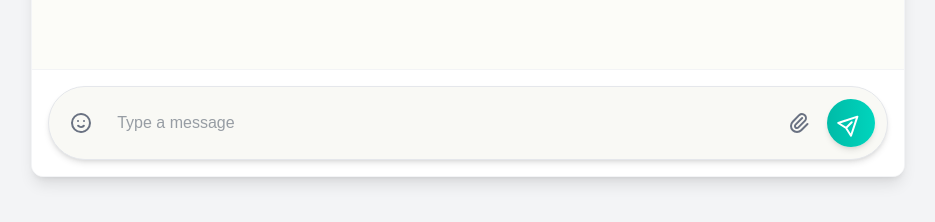
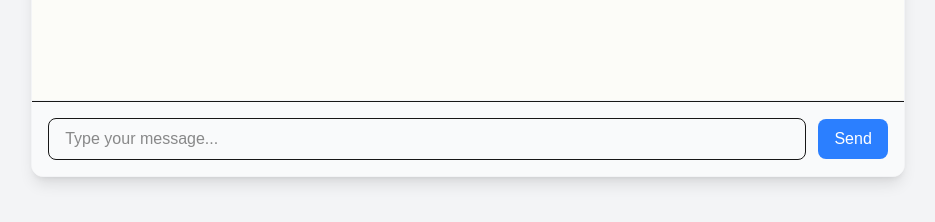
Before and after one commit to akhileshkushwaha7/Aichatbot, a Next.js app in the folder client/my-app/: page / in a window 1280 px wide. Shown: the part 575-797 px from the top of the page, without its empty margins (172-1107 px from the left). Built offline with nearby package versions, Linux system fonts and the light colour scheme.

Commit message:
Add clean my-app folder

```diff
--- a/client/my-app/components/InputBar.tsx
+++ b/client/my-app/components/InputBar.tsx
@@ -1,48 +1,90 @@
-import { useState } from "react"
+// import { useState } from "react"
 
-const InputBar = ({ currentMessage, setCurrentMessage, onSubmit }) => {
+// const InputBar = ({ currentMessage, setCurrentMessage, onSubmit }) => {
 
-    const handleChange = (e) => {
-        setCurrentMessage(e.target.value)
+//     const handleChange = (e) => {
+//         setCurrentMessage(e.target.value)
+//     }
+
+//     return (
+//         <form onSubmit={onSubmit} className="p-4 bg-white">
+//             <div className="flex items-center bg-[#F9F9F5] rounded-full p-3 shadow-md border border-gray-200">
+//                 <button
+//                     type="button"
+//                     className="p-2 rounded-full text-gray-500 hover:text-gray-700 hover:bg-gray-100 transition-all duration-200"
+//                 >
+//                     <svg className="w-6 h-6" fill="none" stroke="currentColor" viewBox="0 0 24 24" xmlns="http://www.w3.org/2000/svg">
+//                         <path strokeLinecap="round" strokeLinejoin="round" strokeWidth="2" d="M14.828 14.828a4 4 0 01-5.656 0M9 10h.01M15 10h.01M21 12a9 9 0 11-18 0 9 9 0 0118 0z"></path>
+//                     </svg>
+//                 </button>
+//                 <input
+//                     type="text"
+//                     placeholder="Type a message"
+//                     value={currentMessage}
+//                     onChange={handleChange}
+//                     className="flex-grow px-4 py-2 bg-transparent focus:outline-none text-gray-700"
+//                 />
+//                 <button
+//                     type="button"
+//                     className="p-2 text-gray-500 hover:text-gray-700 hover:bg-gray-100 rounded-full transition-all duration-200"
+//                 >
+//                     <svg className="w-6 h-6" fill="none" stroke="currentColor" viewBox="0 0 24 24" xmlns="http://www.w3.org/2000/svg">
+//                         <path strokeLinecap="round" strokeLinejoin="round" strokeWidth="2" d="M15.172 7l-6.586 6.586a2 2 0 102.828 2.828l6.414-6.586a4 4 0 00-5.656-5.656l-6.415 6.585a6 6 0 108.486 8.486L20.5 13"></path>
+//                     </svg>
+//                 </button>
+//                 <button
+//                     type="submit"
+//                     className="bg-gradient-to-r from-teal-500 to-teal-400 hover:from-teal-600 hover:to-teal-500 rounded-full p-3 ml-2 shadow-md transition-all duration-200 group"
+//                 >
+//                     <svg className="w-6 h-6 text-white transform rotate-45 group-hover:scale-110 transition-transform duration-200" fill="none" stroke="currentColor" viewBox="0 0 24 24" xmlns="http://www.w3.org/2000/svg">
+//                         <path strokeLinecap="round" strokeLinejoin="round" strokeWidth="2" d="M12 19l9 2-9-18-9 18 9-2zm0 0v-8"></path>
+//                     </svg>
+//                 </button>
+//             </div>
+//         </form>
+//     )
+// }
+
+// export default InputBar
+
+import React from "react";
+
+interface InputBarProps {
+  currentMessage: string;
+  setCurrentMessage: React.Dispatch<React.SetStateAction<string>>;
+  onSubmit: (e: React.FormEvent<HTMLFormElement>) => void;
 }
 
+const InputBar: React.FC<InputBarProps> = ({
+  currentMessage,
+  setCurrentMessage,
+  onSubmit,
+}) => {
+  const handleChange = (e: React.ChangeEvent<HTMLInputElement>) => {
+    setCurrentMessage(e.target.value);
+  };
+
   return (
-        <form onSubmit={onSubmit} className="p-4 bg-white">
-            <div className="flex items-center bg-[#F9F9F5] rounded-full p-3 shadow-md border border-gray-200">
-                <button
-                    type="button"
-                    className="p-2 rounded-full text-gray-500 hover:text-gray-700 hover:bg-gray-100 transition-all duration-200"
+    <form
+      onSubmit={onSubmit}
+      className="flex items-center border-t p-4 bg-gray-50"
     >
-                    <svg className="w-6 h-6" fill="none" stroke="currentColor" viewBox="0 0 24 24" xmlns="http://www.w3.org/2000/svg">
-                        <path strokeLinecap="round" strokeLinejoin="round" strokeWidth="2" d="M14.828 14.828a4 4 0 01-5.656 0M9 10h.01M15 10h.01M21 12a9 9 0 11-18 0 9 9 0 0118 0z"></path>
-                    </svg>
-                </button>
       <input
         type="text"
-                    placeholder="Type a message"
         value={currentMessage}
         onChange={handleChange}
-                    className="flex-grow px-4 py-2 bg-transparent focus:outline-none text-gray-700"
+        placeholder="Type your message..."
+        className="flex-grow px-4 py-2 border rounded-lg focus:outline-none"
       />
-                <button
-                    type="button"
-                    className="p-2 text-gray-500 hover:text-gray-700 hover:bg-gray-100 rounded-full transition-all duration-200"
-                >
-                    <svg className="w-6 h-6" fill="none" stroke="currentColor" viewBox="0 0 24 24" xmlns="http://www.w3.org/2000/svg">
-                        <path strokeLinecap="round" strokeLinejoin="round" strokeWidth="2" d="M15.172 7l-6.586 6.586a2 2 0 102.828 2.828l6.414-6.586a4 4 0 00-5.656-5.656l-6.415 6.585a6 6 0 108.486 8.486L20.5 13"></path>
-                    </svg>
-                </button>
+
       <button
         type="submit"
-                    className="bg-gradient-to-r from-teal-500 to-teal-400 hover:from-teal-600 hover:to-teal-500 rounded-full p-3 ml-2 shadow-md transition-all duration-200 group"
+        className="ml-3 px-4 py-2 bg-blue-500 text-white rounded-lg hover:bg-blue-600 transition"
       >
-                    <svg className="w-6 h-6 text-white transform rotate-45 group-hover:scale-110 transition-transform duration-200" fill="none" stroke="currentColor" viewBox="0 0 24 24" xmlns="http://www.w3.org/2000/svg">
-                        <path strokeLinecap="round" strokeLinejoin="round" strokeWidth="2" d="M12 19l9 2-9-18-9 18 9-2zm0 0v-8"></path>
-                    </svg>
+        Send
       </button>
-            </div>
     </form>
-    )
-}
+  );
+};
 
-export default InputBar
+export default InputBar;
```
Lines whose indentation alone changed are shown as unchanged.
